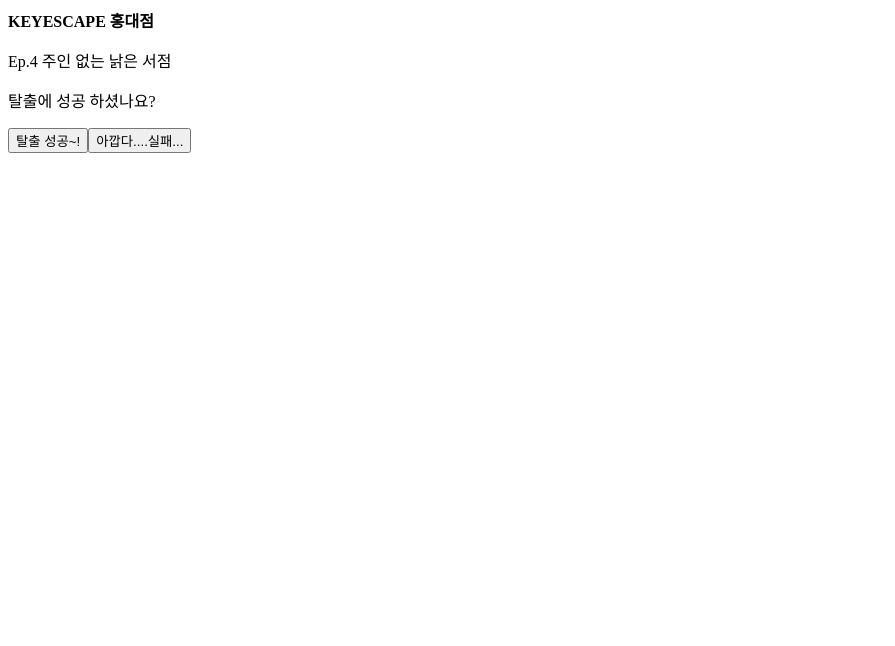
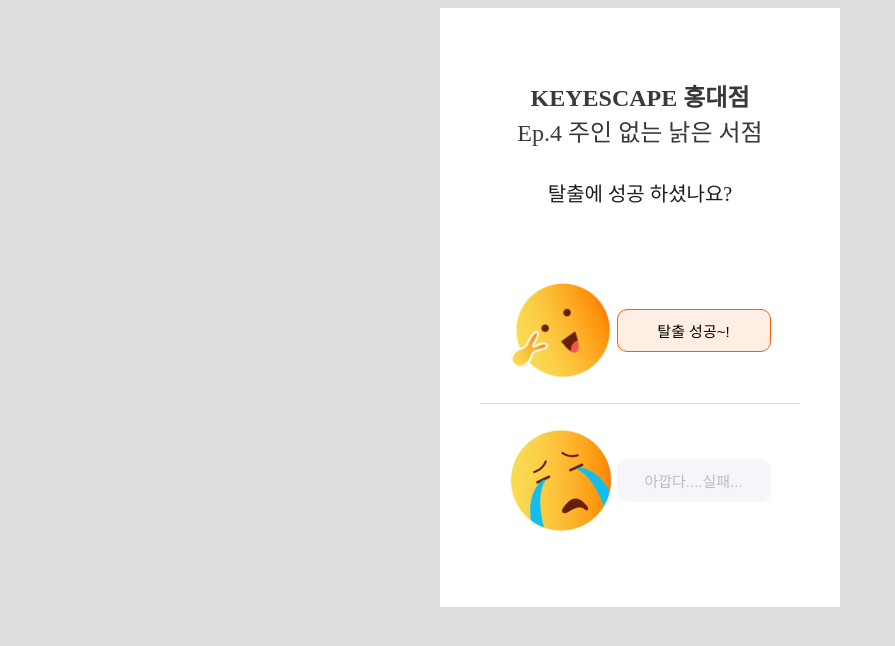
Before and after one commit to FE-NSW/monnawa, a Nuxt app: page /reviews/new in a window 1280 px wide. Shown: the top 646 px of the page, without its empty margins (0-895 px from the left). Built offline with nearby package versions, Linux system fonts and the light colour scheme.

Commit message:
<style>:리뷰 첫페이지 스타일 추가

```diff
--- a/pages/reviews/new.vue
+++ b/pages/reviews/new.vue
@@ -24,11 +24,120 @@
 </script>
 
 <template>
-  <div>
-    <strong>{{ reviewStore.getStoreName }}</strong>
-    <p>{{ reviewStore.getEpName }}</p>
-    <p>탈출에 성공 하셨나요?</p>
-    <button type="button" @click="escaping('y')">탈출 성공~!</button>
-    <button type="button" @click="escaping('n')">아깝다....실패...</button>
+  <div class="mobile_wrap review_start_wrap">
+    <div class="review_store_info">
+      <strong>{{ reviewStore.getStoreName }}</strong>
+      <p>{{ reviewStore.getEpName }}</p>
+    </div>
+    <p class="escape_question">탈출에 성공 하셨나요?</p>
+    <div class="review_store_btns">
+      <ul>
+        <li>
+          <button class="no_border_btn active" type="button" @click="escaping('y')">
+            <img src="@/assets/images/reviews/escape_y.png" alt="탈출 성공">
+            <span>탈출 성공~!</span>
+          </button>
+        </li>
+        <li>
+          <button class="no_border_btn" type="button" @click="escaping('n')">
+            <img src="@/assets/images/reviews/escape_n.png" alt="탈출 실패">
+            <span>아깝다....실패...</span>
+          </button>
+        </li>
+      </ul>
+    </div>
   </div>
 </template>
+
+<style lang="scss">
+  body{
+    background-color: #ddd;
+  }
+  .mobile_wrap{
+    width: 400px;
+    margin: 0 auto;
+    background-color: #fff;
+
+    p {
+      margin:0;
+    }
+  }
+
+  .review_start_wrap{
+    padding: 70px 40px 50px;
+    box-sizing: border-box;
+
+    .escape_question{
+      text-align: center;
+      font-size: 20px;
+      color: #1D1E20;
+      margin-bottom: 50px;
+    }
+
+    .review_store_btns{
+      width:100%;
+      display: flex;
+      flex-direction: column;
+
+      ul {
+        padding:0;
+        margin:0;
+
+        li {
+          display: flex;
+          flex-direction: column;
+          list-style: none;
+
+          &:first-child{
+            border-bottom: 1px solid #ddd;
+          }
+        }
+      }
+
+      button {
+        display: flex;
+        justify-content: center;
+        align-items: center;
+        margin: 25px 0;
+
+        img {
+          width: 102px;
+        }
+
+        &.active{
+          span{
+            border-color: #FF5F00;
+            color:#000;
+            background-color: #FFEEE3;
+          }
+        }
+
+        span {
+          border: 1px solid #F5F6FA;
+          border-radius: 10px;
+          background-color: #F5F6FA;
+          color:#bcbcbc;
+          display: inline-block;
+          box-sizing: border-box;
+          width:154px;
+          font-size: 15px;
+          padding: 10px;
+          margin-left: 5px;
+        }
+      }
+    }
+  }
+
+  .review_store_info{
+    text-align: center;
+    font-size: 24px;
+    color: #393939;
+    padding-bottom: 30px;
+  }
+
+  .no_border_btn{
+    border: 0;
+    background-color: transparent;
+    display: flex;
+  }
+</style>
```
